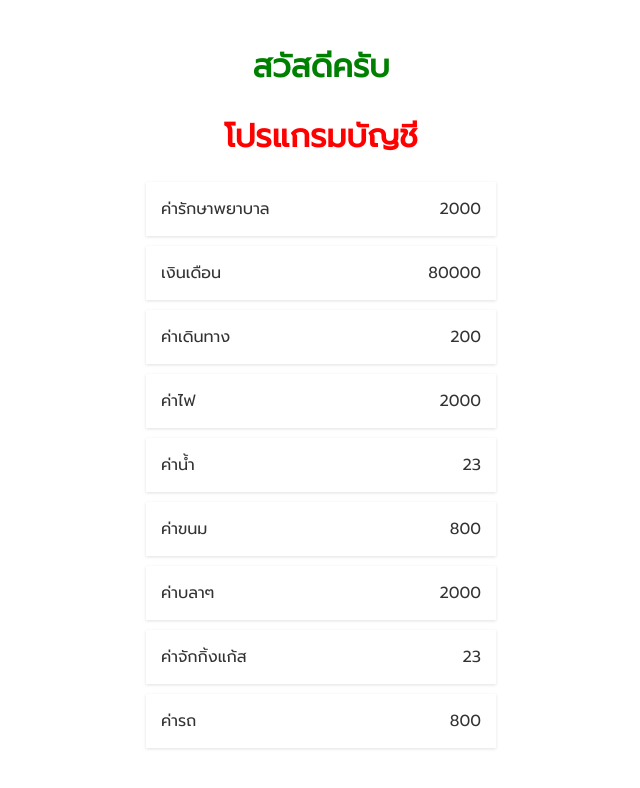
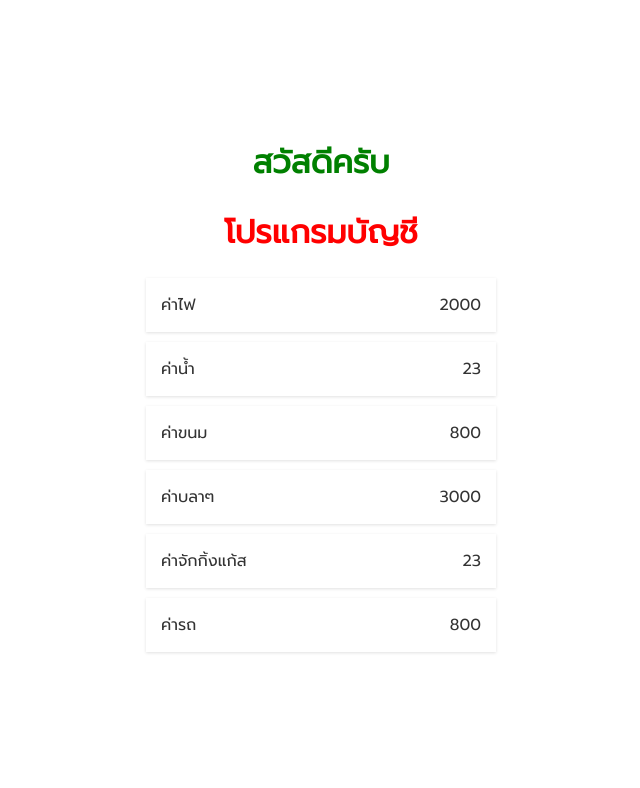
Before and after one commit to 4mGroot/LearnReact, a React (Create React App) app: page / in a window 1280 px wide. Shown: the top 788 px of the page, without its empty margins (319-959 px from the left). Built offline with nearby package versions, Linux system fonts and the light colour scheme.

Commit message:
propsTypes

```diff
--- a/package.json
+++ b/package.json
@@ -6,9 +6,11 @@
     "@testing-library/jest-dom": "^5.17.0",
     "@testing-library/react": "^13.4.0",
     "@testing-library/user-event": "^13.5.0",
+    "prop-types": "^15.8.1",
     "react": "^18.3.1",
     "react-dom": "^18.3.1",
     "react-scripts": "5.0.1",
+    "uuid": "^9.0.1",
     "web-vitals": "^2.1.4"
   },
   "scripts": {
--- a/src/components/Item.js
+++ b/src/components/Item.js
@@ -1,7 +1,13 @@
+import PropTypes from 'prop-types';
 const Item =(props)=>{
     const {title,amount}=props
     return (
         <li>{title}<span>{amount}</span></li>
     )
 }
+Item.propTypes={
+    // title ต้องเป็นสตริง amout ต้องวเป็น number isrequid=บังคับให้ป้อน
+    title:PropTypes.string.isRequired,
+    amount:PropTypes.number.isRequired
+}
 export default Item
--- a/src/components/Transaction.js
+++ b/src/components/Transaction.js
@@ -1,5 +1,7 @@
 import Item from "./Item"
 import './Transaction.css'
+import { v4 as uuidv4 } from 'uuid'
+
 const Transaction = ()=>{
     const data=[
         {title:"ค่าไฟ",amount:2000},
@@ -7,21 +9,21 @@ const Transaction = ()=>{
         {title:"ค่าขนม",amount:800}
     ]
     const data1=[
-        {title:"ค่าบลาๆ",amount:2000},
+        {title:"ค่าบลาๆ",amount:3000},
         {title:"ค่าจักกิ้งแก้ส",amount:23},
         {title:"ค่ารถ",amount:800}
     ]
     return (
         <ul className="item-list">
-            <Item title="ค่ารักษาพยาบาล" amount="2000"/>
-            <Item title="เงินเดือน" amount="80000"/>
-            <Item title="ค่าเดินทาง" amount="200"/>
+            {/* <Item title="ค่ารักษาพยาบาล" amount="2000" key ={uuidv4()}/>
+            <Item title="เงินเดือน" amount="80000" key ={uuidv4()}/>
+            <Item title="ค่าเดินทาง" amount="200" key ={uuidv4()}/> */}
             {data.map((element)=>{
-                return <Item title={element.title} amount={element.amount}/>
+                return <Item title={element.title} amount={element.amount} key ={uuidv4()}/>
             })}
             {/* หรือจะเขียนแบบนี้เป็นรูปย่อก็ได้ */}
             {data1.map((element)=>{
-                return <Item {...element}/>
+                return <Item {...element} key ={uuidv4()}/>
             })}
         </ul>
     )
```
Also changed, not shown: 1 other file (tests, documents, lock files or other folders).
